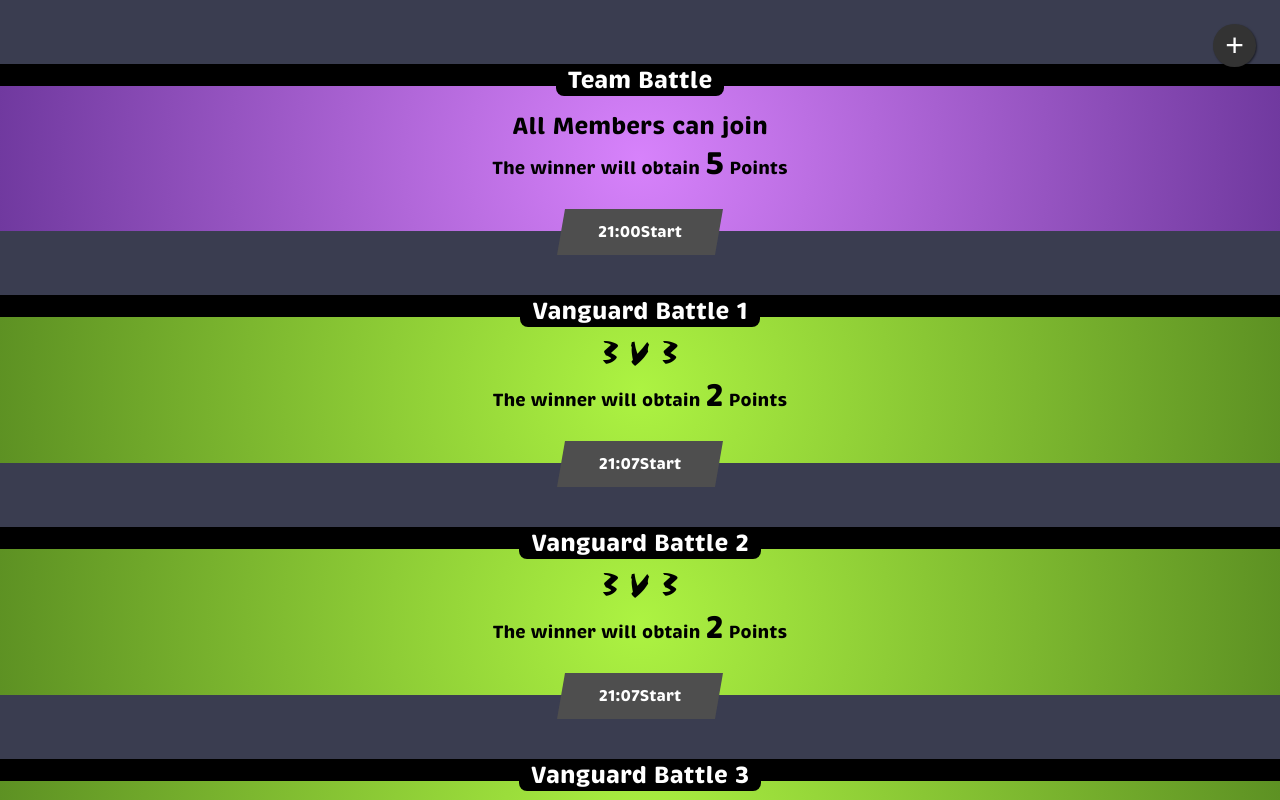
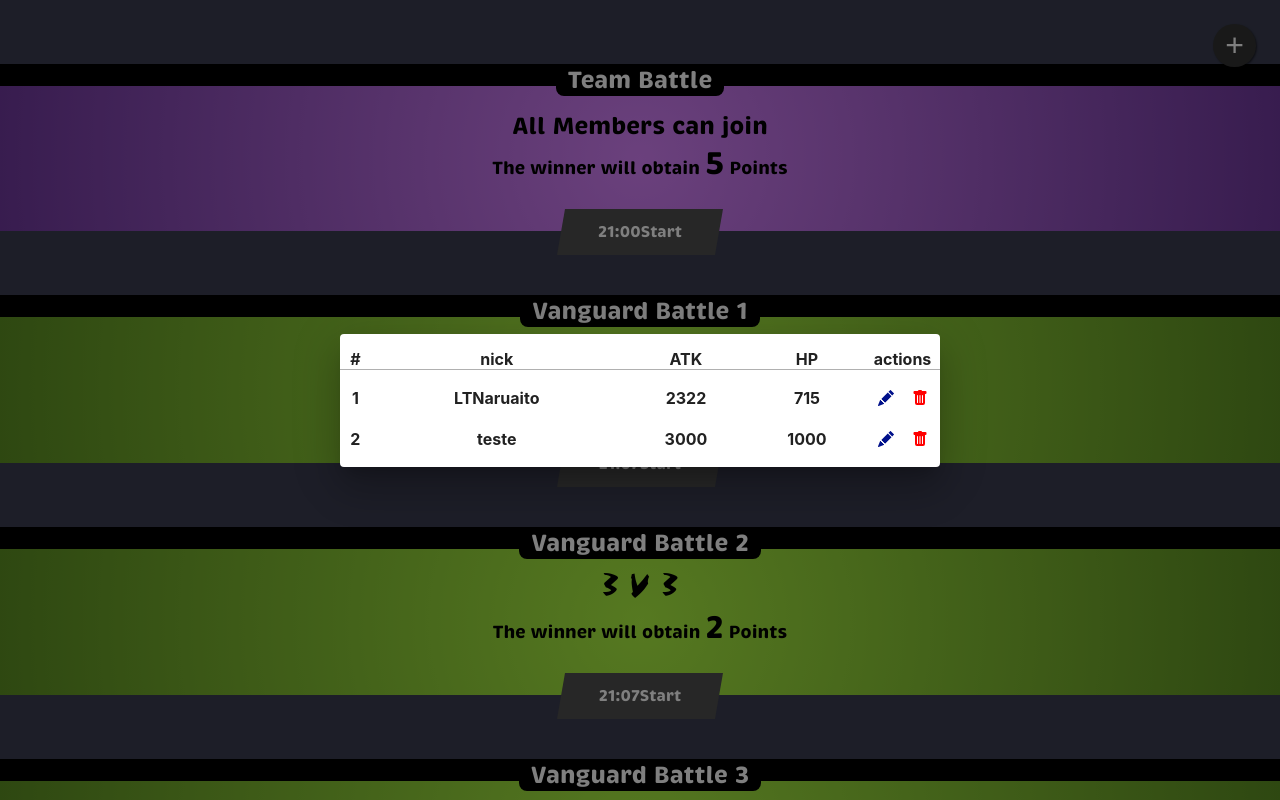
Before and after one commit to Joabson-developer/lost-app, a React (Create React App) app: page / in a window 1280 px wide. Shown: the top 800 px of the page. Built offline with nearby package versions, Linux system fonts and the light colour scheme.

Commit message:
feat: add mais itens

```diff
--- a/package.json
+++ b/package.json
@@ -16,6 +16,7 @@
     "node-sass": "^7.0.3",
     "react": "^18.2.0",
     "react-dom": "^18.2.0",
+    "react-icons": "^4.9.0",
     "react-scripts": "5.0.1",
     "typescript": "^4.9.5",
     "web-vitals": "^2.1.4"
@@ -43,5 +44,8 @@
       "last 1 firefox version",
       "last 1 safari version"
     ]
+  },
+  "devDependencies": {
+    "@types/react-icons": "^3.0.0"
   }
 }
--- /dev/null
+++ b/src/@types/player.d.ts
@@ -0,0 +1,5 @@
+type Player = {
+  nickName: string
+  hp: number
+  atk: number
+}
--- a/src/App.tsx
+++ b/src/App.tsx
@@ -3,18 +3,22 @@ import { Dialog } from "@mui/material"
 import { Card } from "./components/Card"
 
 import "./App.scss"
-
-type Clash = {
-  title: string
-  description: string
-  points: number
-  length: "unlimited" | number
-  time: string
-  color: "purple" | "green" | "red"
-}
+import { Table } from "./components/Table"
 
 function App() {
-  const [open, setOpen] = useState(false)
+  const [open, setOpen] = useState(true)
+  const players: Player[] = [
+    {
+      nickName: "LTNaruaito",
+      hp: 715,
+      atk: 2322
+    },
+    {
+      nickName: "teste",
+      hp: 1000,
+      atk: 3000
+    }
+  ]
   const clash: Clash[] = [
     {
       title: "Team Battle",
@@ -114,8 +118,13 @@ function App() {
 
       <Card clash={clash} />
 
-      <Dialog onClose={() => setOpen(false)} open={open}>
-        <h3>xpto</h3>
+      <Dialog
+        onClose={() => setOpen(false)}
+        open={open}
+        maxWidth="sm"
+        fullWidth
+      >
+        <Table players={players} />
       </Dialog>
     </div>
   )
--- a/src/components/Card/index.tsx
+++ b/src/components/Card/index.tsx
@@ -3,8 +3,8 @@ import "./style.scss"
 export function Card<T>(props: { clash: T[] }) {
   return (
     <>
-      {props.clash.map((card: any) => (
-        <div className="card">
+      {props.clash.map((card: any, index) => (
+        <div className="card" key={index}>
           <h2 className="card__title">{card.title}</h2>
           <div className={`card__content card__content--${card.color}`}>
             <p
--- /dev/null
+++ b/src/components/Table/index.tsx
@@ -0,0 +1,39 @@
+import { BsFillTrashFill, BsPencilFill } from "react-icons/bs"
+
+import "./style.scss"
+
+export function Table<T extends Player>({ players }: { players: T[] }) {
+  return (
+    <table>
+      <thead>
+        <tr>
+          <th scope="col">#</th>
+          <th scope="col">nick</th>
+          <th scope="col">ATK</th>
+          <th scope="col">HP</th>
+          <th scope="col" className="actions">
+            actions
+          </th>
+        </tr>
+      </thead>
+      <tbody>
+        {players.map((player, index) => (
+          <tr key={index}>
+            <th scope="row">{index + 1}</th>
+            <td>{player.nickName}</td>
+            <td>{player.atk}</td>
+            <td>{player.hp}</td>
+            <td>
+              <button>
+                <BsPencilFill />
+              </button>
+              <button>
+                <BsFillTrashFill />
+              </button>
+            </td>
+          </tr>
+        ))}
+      </tbody>
+    </table>
+  )
+}
--- /dev/null
+++ b/src/components/Table/style.scss
@@ -0,0 +1,31 @@
+table {
+  text-align: center;
+  font-weight: bold;
+  border-collapse: separate;
+  border-spacing: 0 15px;
+
+  thead th {
+    border-bottom: 1px solid rgba(99, 99, 99, 0.5);
+
+    &.actions {
+      width: 75px;
+    }
+  }
+
+  button {
+    padding: 5px;
+    line-height: 0;
+    border: none;
+    background: transparent;
+    font-size: 16px;
+
+    &:first-child {
+      margin-right: 8px;
+      color: #00108a;
+    }
+
+    &:last-child {
+      color: #ff0000;
+    }
+  }
+}
```
Also changed, not shown: src/@types/clash.d.ts (added, +8 -0 lines), tsconfig.json (+4 -9 lines), 1 other file (tests, documents, lock files or other folders).
